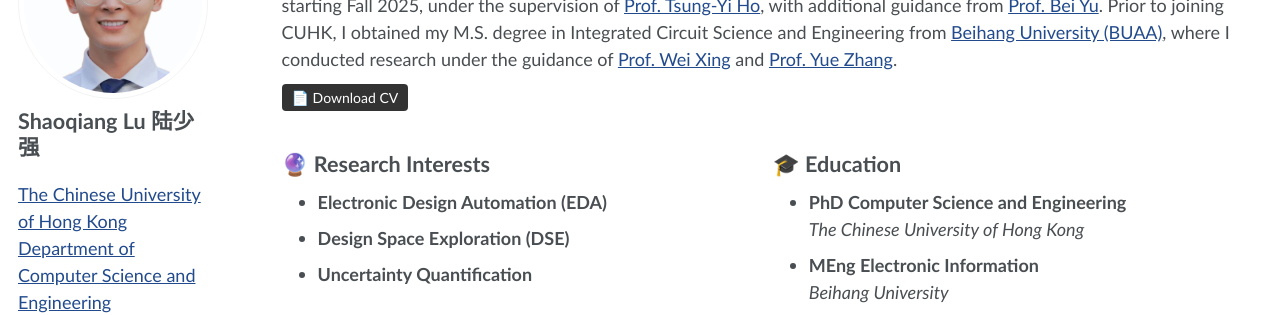
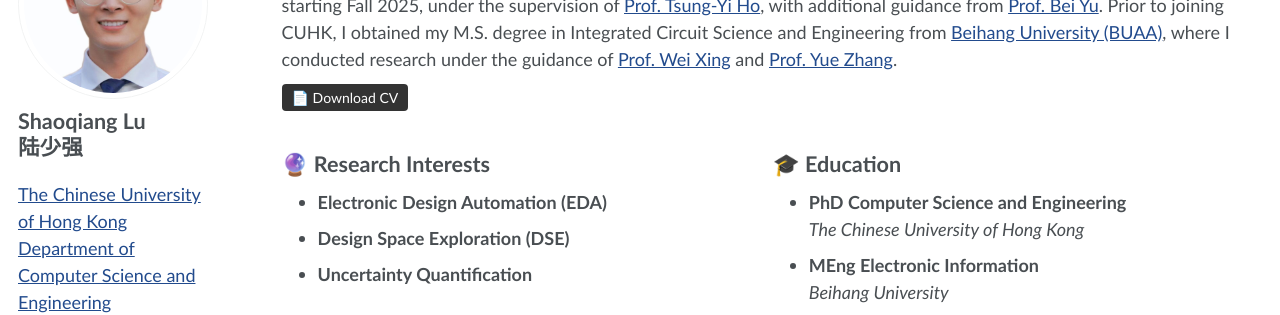
Before and after one commit to ShaoqiangLu/ShaoqangLu.github.io, a Jekyll site: the page built from _pages/about.md, in a window 1280 px wide. Shown: the part 199-514 px from the top of the page. Built offline with Jekyll 4.4.1, drawn with Linux system fonts in a browser that asks for light colours; some web fonts are replaced.

```diff
--- a/_config.yml
+++ b/_config.yml
@@ -21,7 +21,7 @@ baidu_site_verification  :  # get baidu_site_verification from https://ziyuan.ba
 
 # Site Author
 author:
-  name             : "Shaoqiang Lu\n陆少强"
+  name             : "Shaoqiang Lu<br>陆少强"
   avatar           : "images/lsq.jpg"
   # bio              : "The Chinese University of Hong Kong // Department of Computer Science and Engineering"
   bio: |
```
